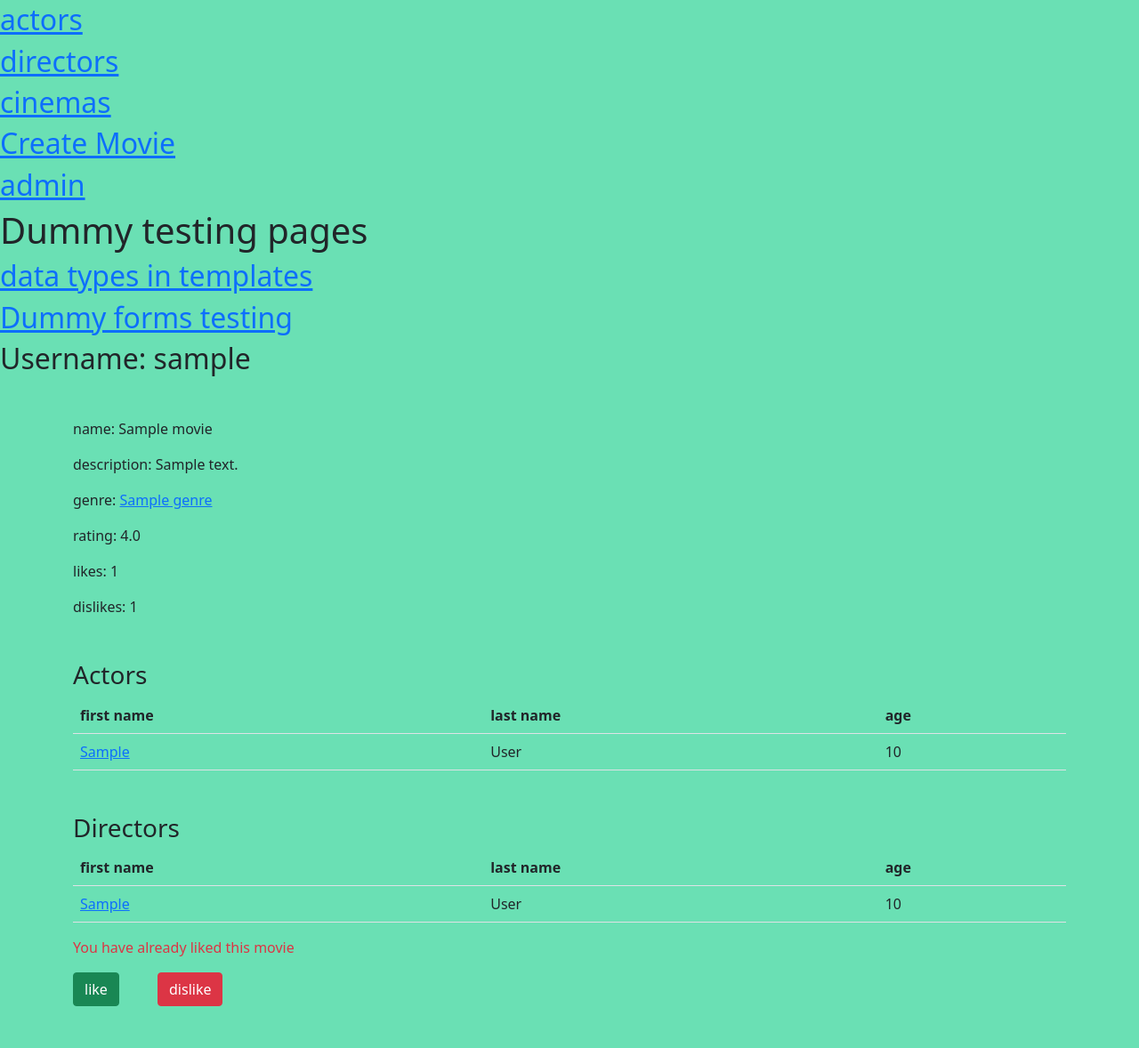
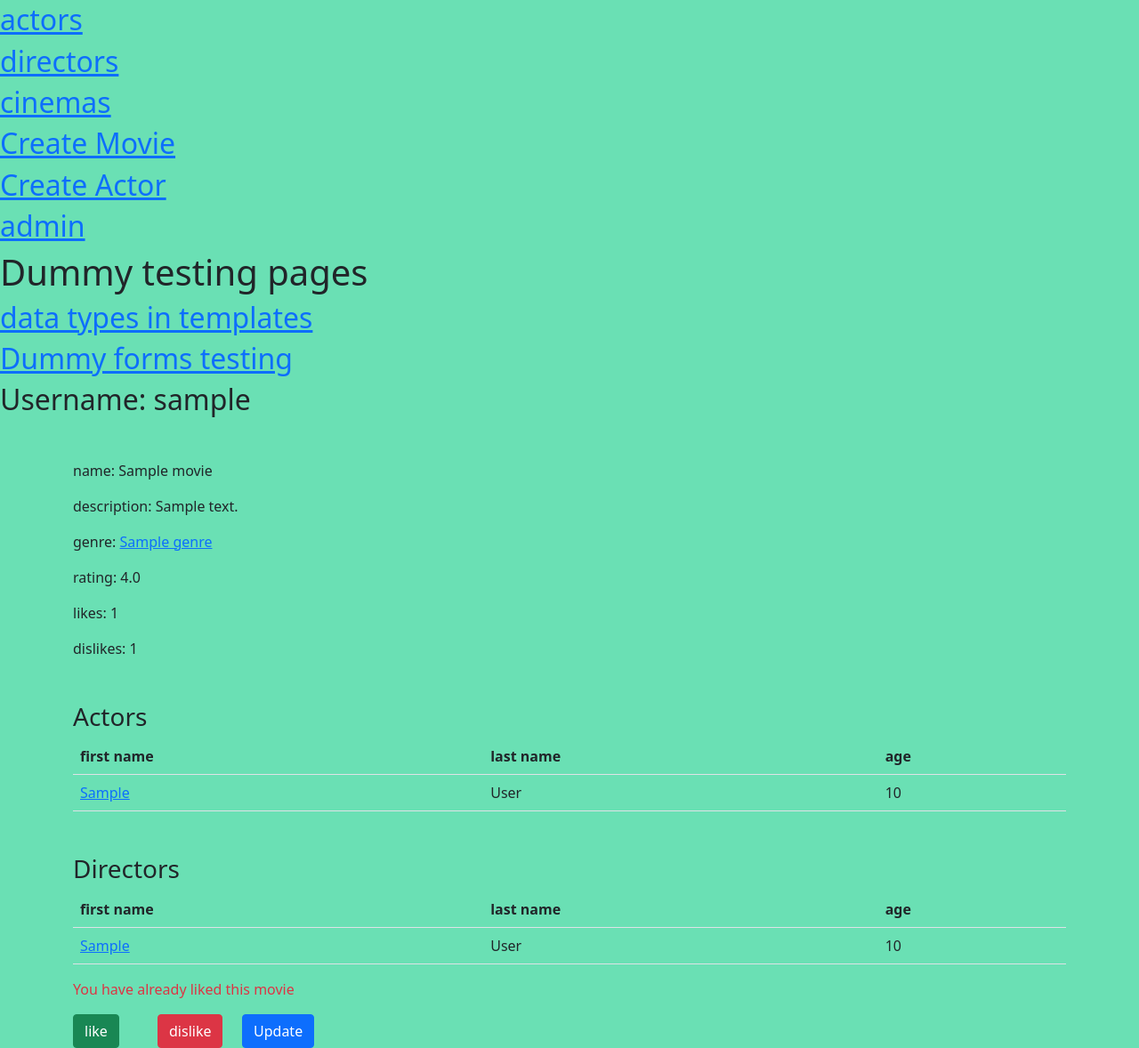
Before and after one commit to Simecekk/hollymovies_pt2, a Django app: page /movie/1/ in a window 1280 px wide. Shown: the part 272-1450 px from the top of the page at 89% size. Before the commit the page ends 1403 px from the top, so only its background shows below. Run offline with Django 3.2, Linux system fonts and the light colour scheme; a user stored in the database is signed in; tables that the repository leaves empty hold one stand-in row (values such as "Sample post").

Commit message:
added crud for movie

```diff
--- a/movie/forms.py
+++ b/movie/forms.py
@@ -19,6 +19,11 @@ DIFFICULTY_CHOICES = (
 def validate_username_is_not_david(value):
     if value == 'David':
         raise ValidationError('Username cannot be David')
+
+
+def validate_capitalized(value):
+    if value[0].islower():
+        raise ValidationError('First letter must be uppercase')
 
 
 class UsernameNotDavidField(forms.CharField):
@@ -50,13 +55,15 @@ class DummyForm(forms.Form):
 
 
 class MovieForm(forms.ModelForm):
+    name = forms.CharField(max_length=512, validators=[validate_capitalized])
+
     class Meta:
         model = Movie
         fields = ['name', 'description', 'rating', 'genre']
-        # fields = ['__all__']
+        # fields = '__all__'
 
 
 class ActorForm(forms.ModelForm):
     class Meta:
         model = Actor
-        fields = ['first_name']
+        fields = '__all__'
--- a/movie/templates/base.html
+++ b/movie/templates/base.html
@@ -18,6 +18,7 @@
 <h2><a href="{% url 'director-list' %}">directors</a></h2>
 <h2><a href="{% url 'cinema-list' %}">cinemas</a></h2>
 <h2><a href="{% url 'create_movie' %}">Create Movie</a></h2>
+<h2><a href="{% url 'create_actor' %}">Create Actor</a></h2>
 {% if request.user.is_superuser %}
     <h2><a href="{% url 'admin:index' %}">admin</a></h2>
 {% endif %}
--- a/movie/templates/movies/detail.html
+++ b/movie/templates/movies/detail.html
@@ -29,6 +29,9 @@
             <div class="col-1">
                 <a href="{% url 'dislike-movie' object.pk %}" class="btn btn-danger">dislike</a>
             </div>
+            <div class="col-1">
+                <a href="{% url 'update_movie' object.pk %}" class="btn btn-primary">Update</a>
+            </div>
         </div>
     {% endif %}
 {% endblock body %}
--- a/movie/urls.py
+++ b/movie/urls.py
@@ -2,7 +2,8 @@ from django.urls import path
 
 from movie.views import homepage_view, MovieListView, MovieDetailView, GenreDetailView, TestingCheatSheetView, \
     GenreListView, ActorListView, director_list_view, ActorDetailView, DirectorDetailView, DislikeMovieView, \
-    CinemaListView, CinemaDetailView, ScreeningDetailView, DummyFormView, CreateMovieView
+    CinemaListView, CinemaDetailView, ScreeningDetailView, DummyFormView, CreateMovieView, CreateActorView, \
+    UpdateMovieView
 
 urlpatterns = [
     path('homepage/', homepage_view, name='homepage'),
@@ -21,4 +22,6 @@ urlpatterns = [
     path('screening/<int:pk>/', ScreeningDetailView.as_view(), name='screening-detail'),
     path('dummy_forms/', DummyFormView.as_view(), name='dummy_form'),
     path('create/movie/', CreateMovieView.as_view(), name='create_movie'),
+    path('create/actor/', CreateActorView.as_view(), name='create_actor'),
+    path('update/movie/<int:pk>/', UpdateMovieView.as_view(), name='update_movie'),
 ]
--- a/movie/views.py
+++ b/movie/views.py
@@ -2,9 +2,9 @@ from django.template.response import TemplateResponse
 from django.shortcuts import get_object_or_404, redirect, render
 from django.urls import reverse, reverse_lazy
 from django.views import View
-from django.views.generic import ListView, TemplateView, DetailView, FormView, CreateView
+from django.views.generic import ListView, TemplateView, DetailView, FormView, CreateView, UpdateView
 
-from movie.forms import DummyForm, MovieForm
+from movie.forms import DummyForm, MovieForm, ActorForm
 from movie.models import Movie, Genre, MovieLikeRegister, Actor, Director, Cinema, CinemaMovieScreening
 
 
@@ -310,3 +310,20 @@ class CreateMovieView(CreateView):
 
     def get_success_url(self):
         return reverse('movie-detail', args=[self.object.id])
+
+
+class UpdateMovieView(UpdateView):
+    template_name = 'movies/update.html'
+    form_class = MovieForm
+    model = Movie
+
+    def get_success_url(self):
+        return reverse('movie-detail', args=[self.object.id])
+
+
+class CreateActorView(CreateView):
+    template_name = 'actors/create.html'
+    form_class = ActorForm
+
+    def get_success_url(self):
+        return reverse('actor-detail', args=[self.object.id])
```
Also changed, not shown: movie/templates/actors/create.html (added, +9 -0 lines), movie/templates/movies/update.html (added, +9 -0 lines).
